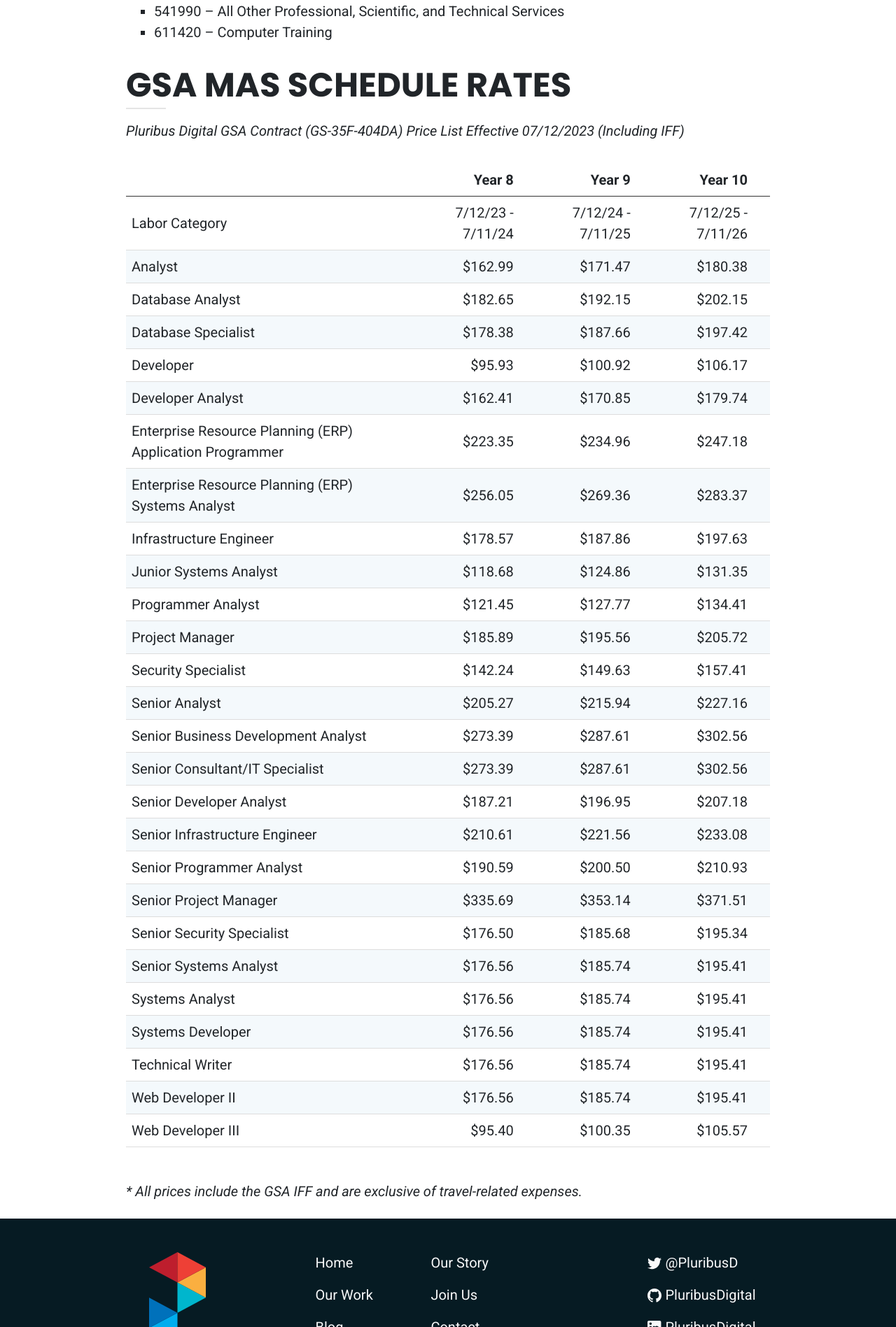
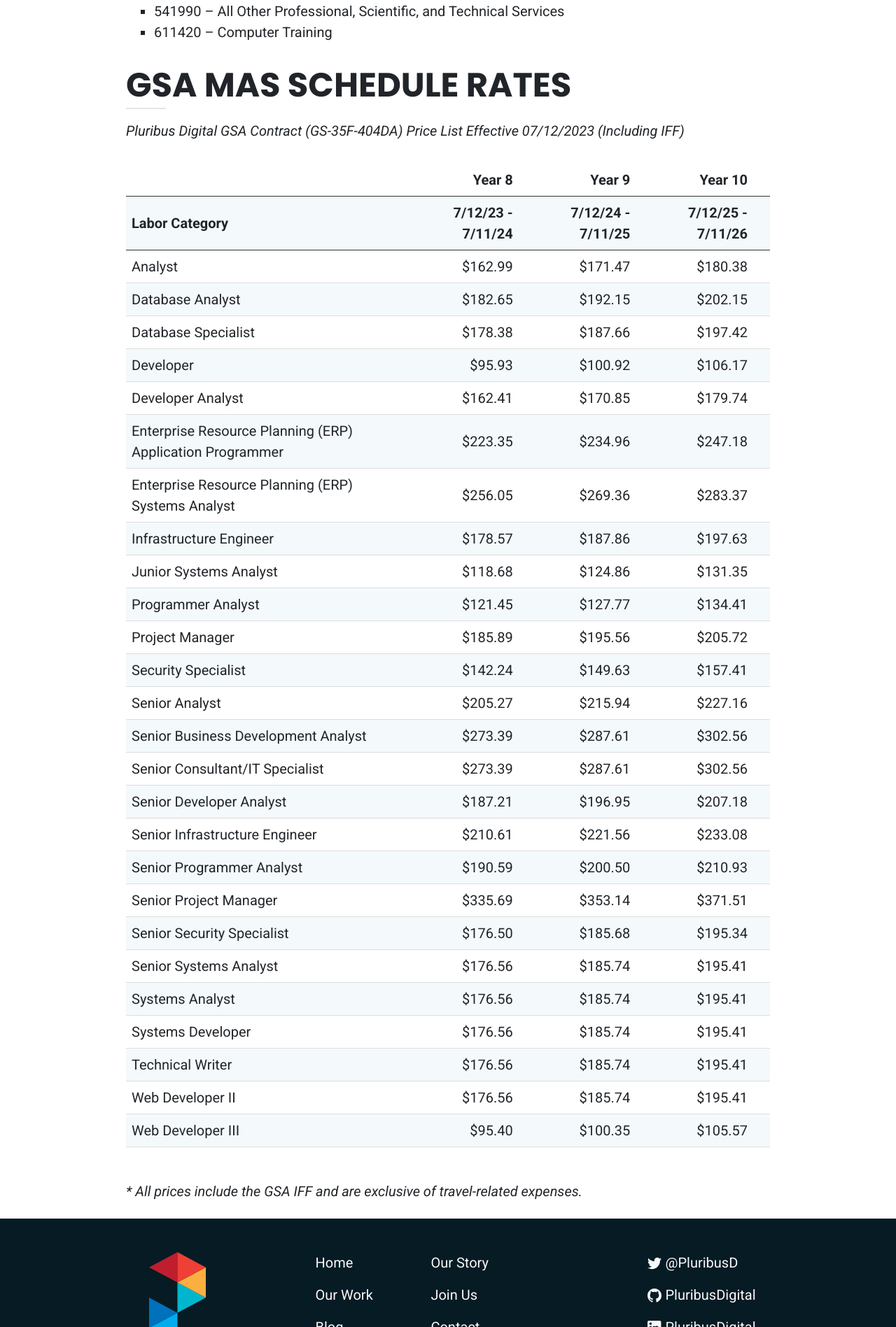
Before and after one commit to PluribusDigital/pluribusdigital-com, a Jekyll site: the page built from content/work/contract_vehicles/gsa_70.md, in a window 1280 px wide. Shown: the part 1229-3126 px from the top of the page at 70% size. Built offline with Jekyll 4.4.1, drawn with Linux system fonts in a browser that asks for light colours.

Commit message:
Update gsa_70.md

```diff
--- a/content/work/contract_vehicles/gsa_70.md
+++ b/content/work/contract_vehicles/gsa_70.md
@@ -45,8 +45,8 @@
 _Pluribus Digital GSA Contract (GS-35F-404DA) Price List Effective 07/12/2023 (Including IFF)_
 
 |  | Year 8 | Year 9 | Year 10 |
+| Labor Category | 7/12/23 - 7/11/24 | 7/12/24 - 7/11/25 | 7/12/25 - 7/11/26 |
 | :--- | ---: | ---: | ---: |
-| Labor Category | 7/12/23 - 7/11/24 | 7/12/24 - 7/11/25 | 7/12/25 - 7/11/26 |
 | Analyst |	$162.99 | $171.47| $180.38 |
 | Database Analyst | $182.65 | $192.15 | $202.15 |
 | Database Specialist | $178.38 | $187.66 | $197.42 |
```
